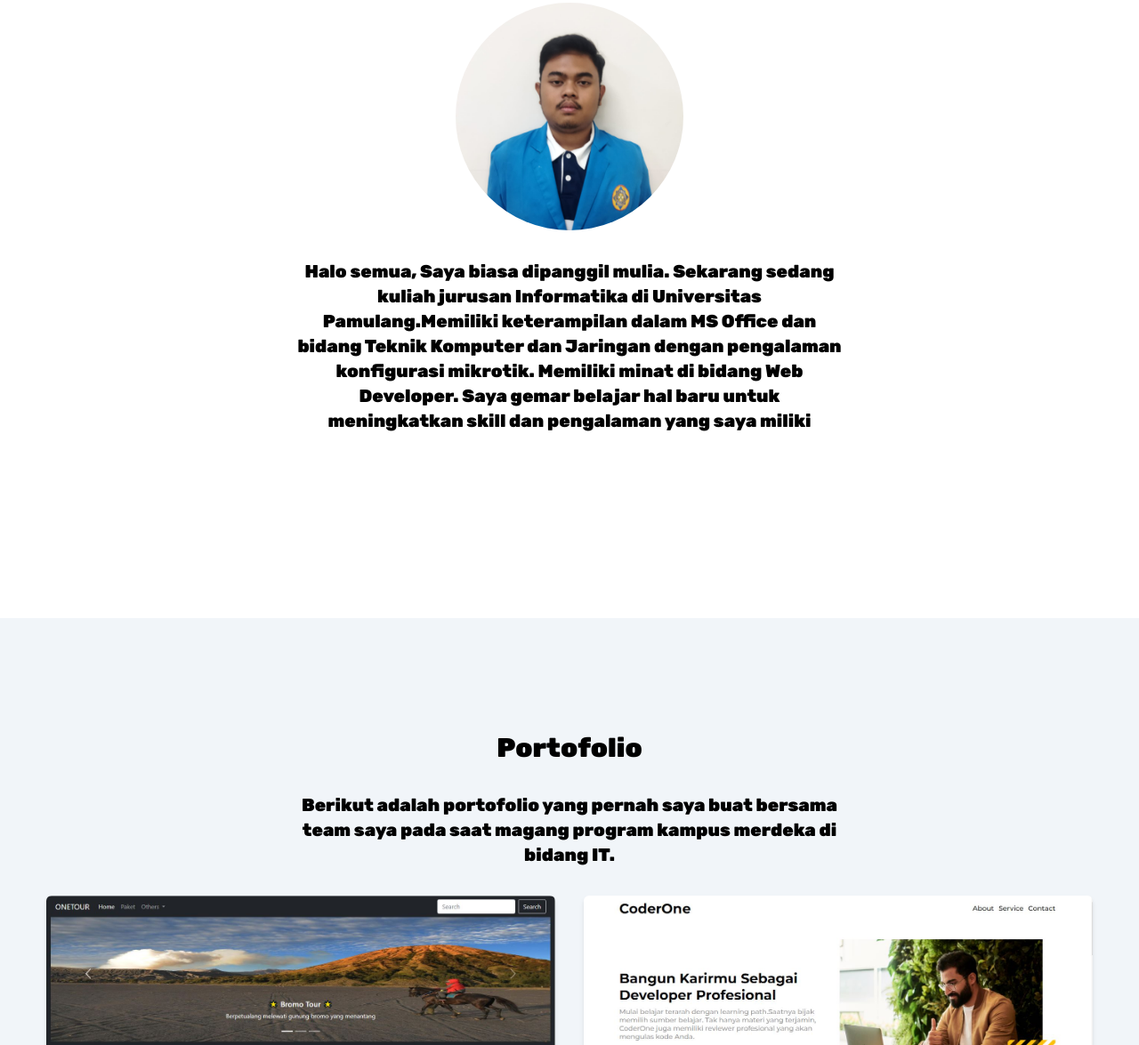
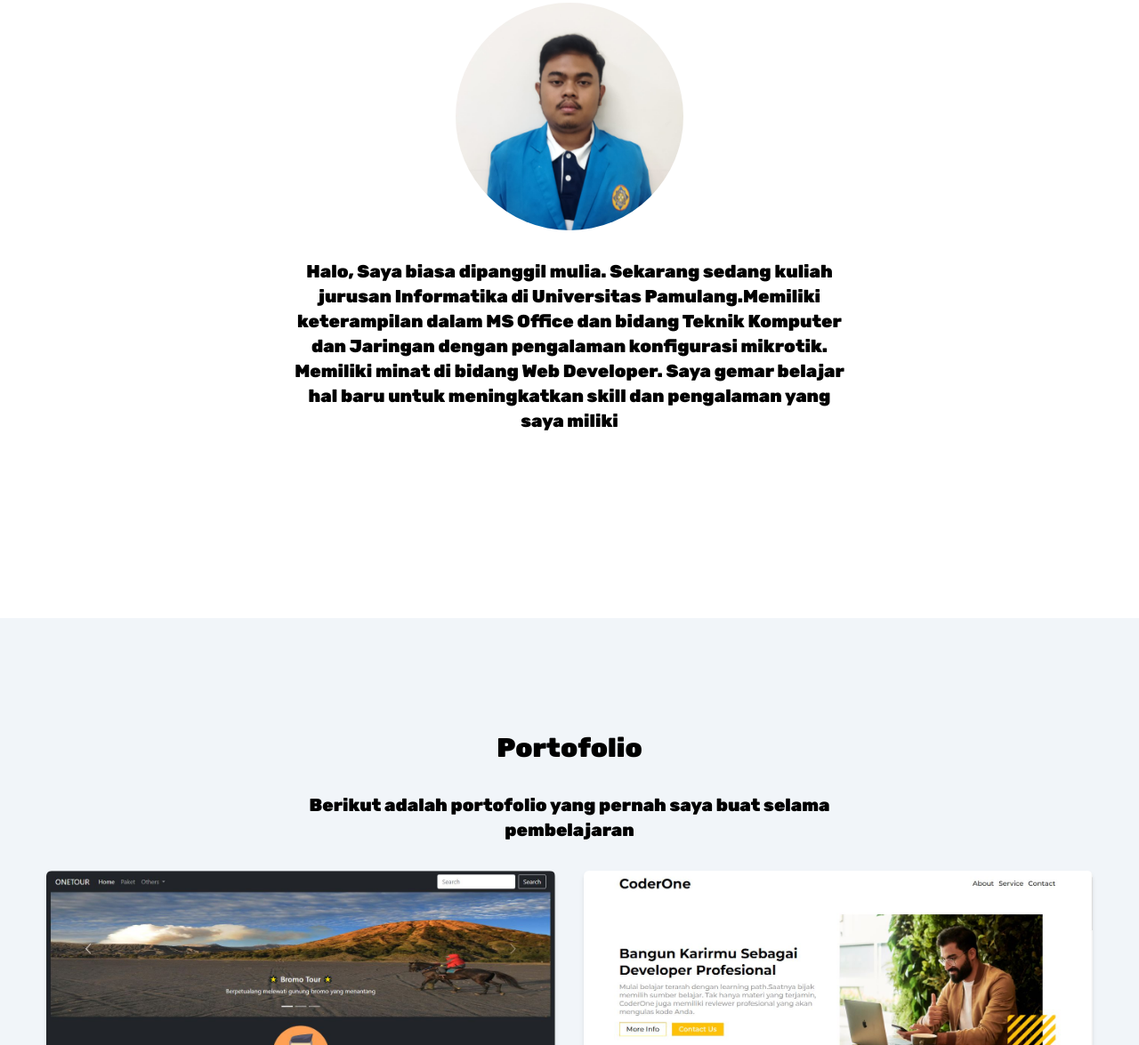
Before and after one commit to mulia13/mulia13.github.io, a plain HTML site: page index.html in a window 1280 px wide. Shown: the part 1113-2288 px from the top of the page at 89% size. Drawn offline with nearby package versions, Linux system fonts and the light colour scheme.

Commit message:
Baru lagi

```diff
--- a/index.html
+++ b/index.html
@@ -39,7 +39,7 @@
 
                 </div>
                 <p class="text-xl font-normal text-center my-4 w-2/4">
-                    Halo semua, Saya biasa dipanggil mulia. Sekarang sedang kuliah jurusan Informatika di Universitas
+                    Halo, Saya biasa dipanggil mulia. Sekarang sedang kuliah jurusan Informatika di Universitas
                     Pamulang.Memiliki keterampilan dalam MS Office dan bidang Teknik Komputer dan Jaringan dengan
                     pengalaman konfigurasi mikrotik. Memiliki minat di
                     bidang Web Developer. Saya gemar belajar hal baru untuk meningkatkan skill dan pengalaman yang saya
@@ -52,7 +52,7 @@
             <div class="flex flex-col items-center justify-center px-5 py-8 pt-32 pb-16 bg-slate-100 dark:bg-slate-800">
                 <h2 class="font-medium text-dark text-3xl mb-4 dark:text-white">Portofolio</h2>
                 <p class="text-xl font-normal text-center my-4 w-2/4">Berikut adalah portofolio yang pernah saya buat
-                    bersama team saya pada saat magang program kampus merdeka di bidang IT.</p>
+                    selama pembelajaran</p>
 
                 <div class="w-full px-4 flex flex-wrap justify-center">
                     <div class="mb-12 p-4 md:w-1/2">
```
